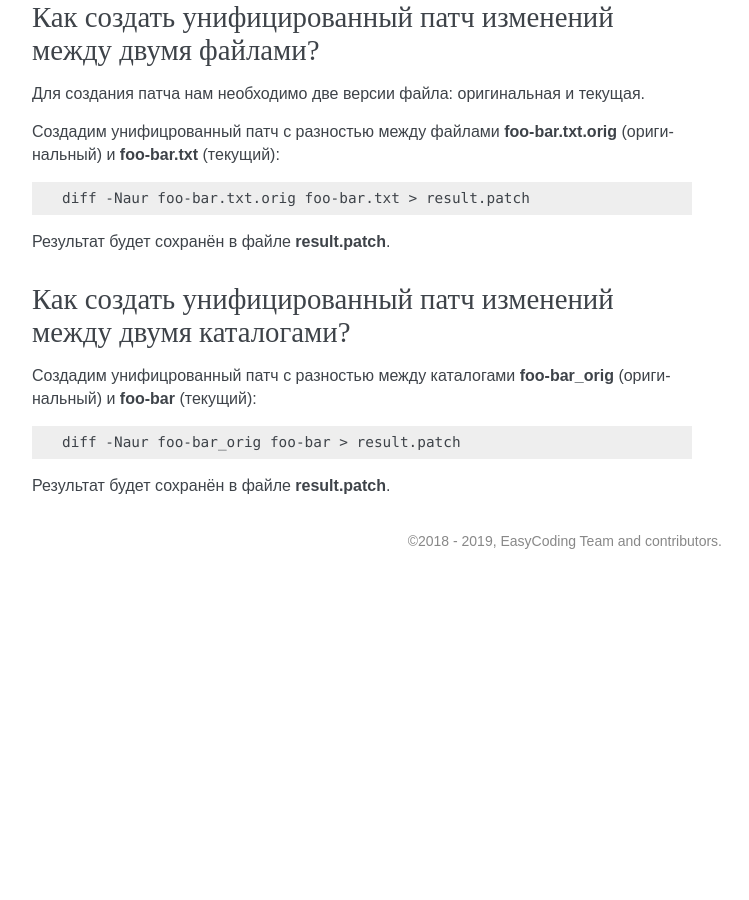
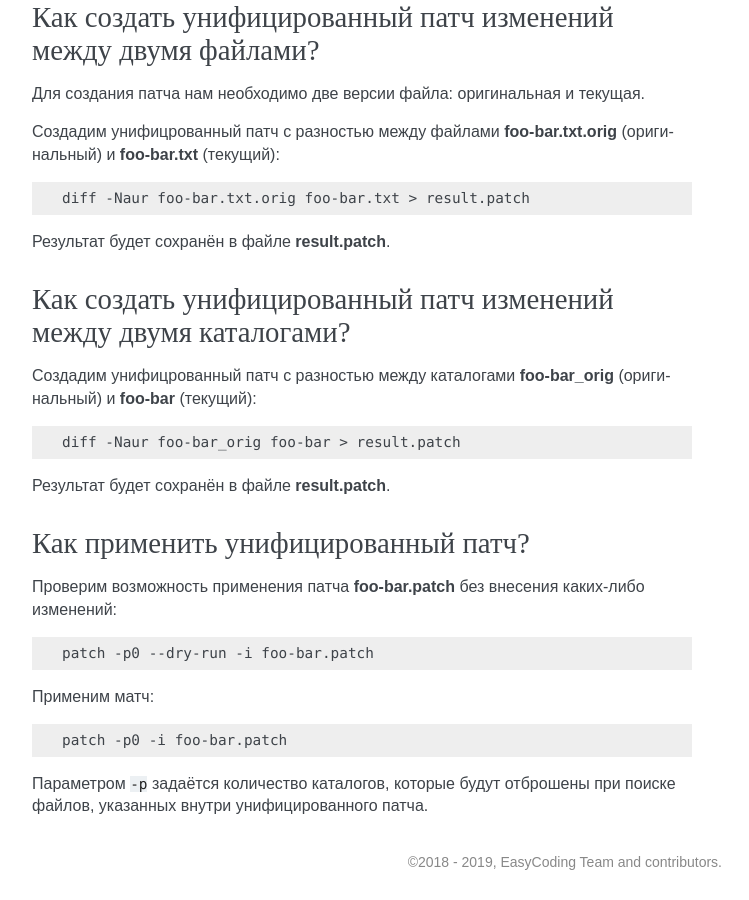
Before and after one commit to RussianFedora/FAQ, a Sphinx documentation site: the page built from source/development.rst, in a window 1280 px wide and 900 px high, scrolled down 14426 px. Shown: the whole window, without its empty margins (388-1137 px from the left). Built offline with Sphinx 7.4.7, drawn with Linux system fonts in a browser that asks for light colours; before the commit the page ends 15005 px from its top, so only the background shows below that; some of the changed text lies outside the part shown.

Commit message:
Added question about applying patches.

```diff
--- a/source/development.rst
+++ b/source/development.rst
@@ -821,3 +821,23 @@
     diff -Naur foo-bar_orig foo-bar > result.patch
 
 Результат будет сохранён в файле **result.patch**.
+
+.. index:: patch, diff, unified, apply
+.. _patch-apply:
+
+Как применить унифицированный патч?
+======================================
+
+Проверим возможность применения патча **foo-bar.patch** без внесения каких-либо изменений:
+
+.. code-block:: text
+
+    patch -p0 --dry-run -i foo-bar.patch
+
+Применим матч:
+
+.. code-block:: text
+
+    patch -p0 -i foo-bar.patch
+
+Параметром ``-p`` задаётся количество каталогов, которые будут отброшены при поиске файлов, указанных внутри унифицированного патча.
```
